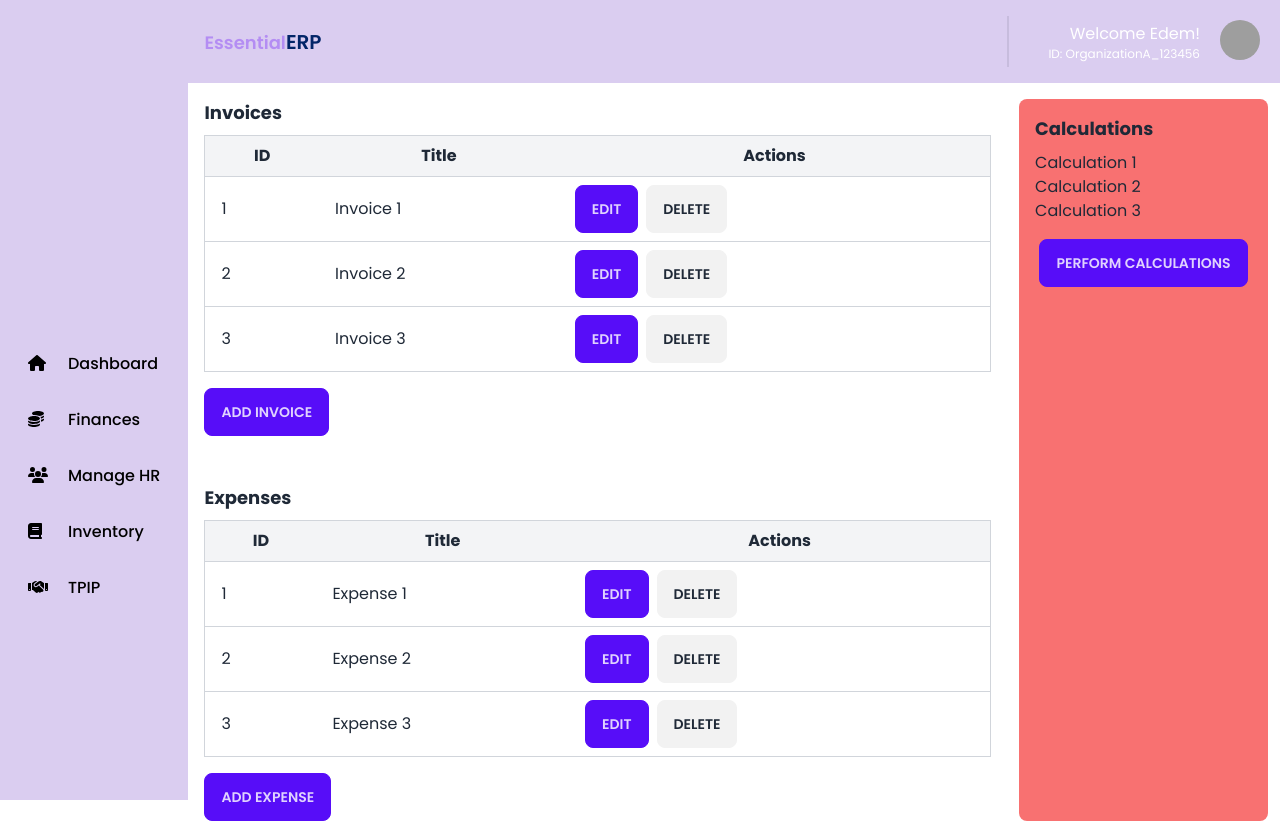
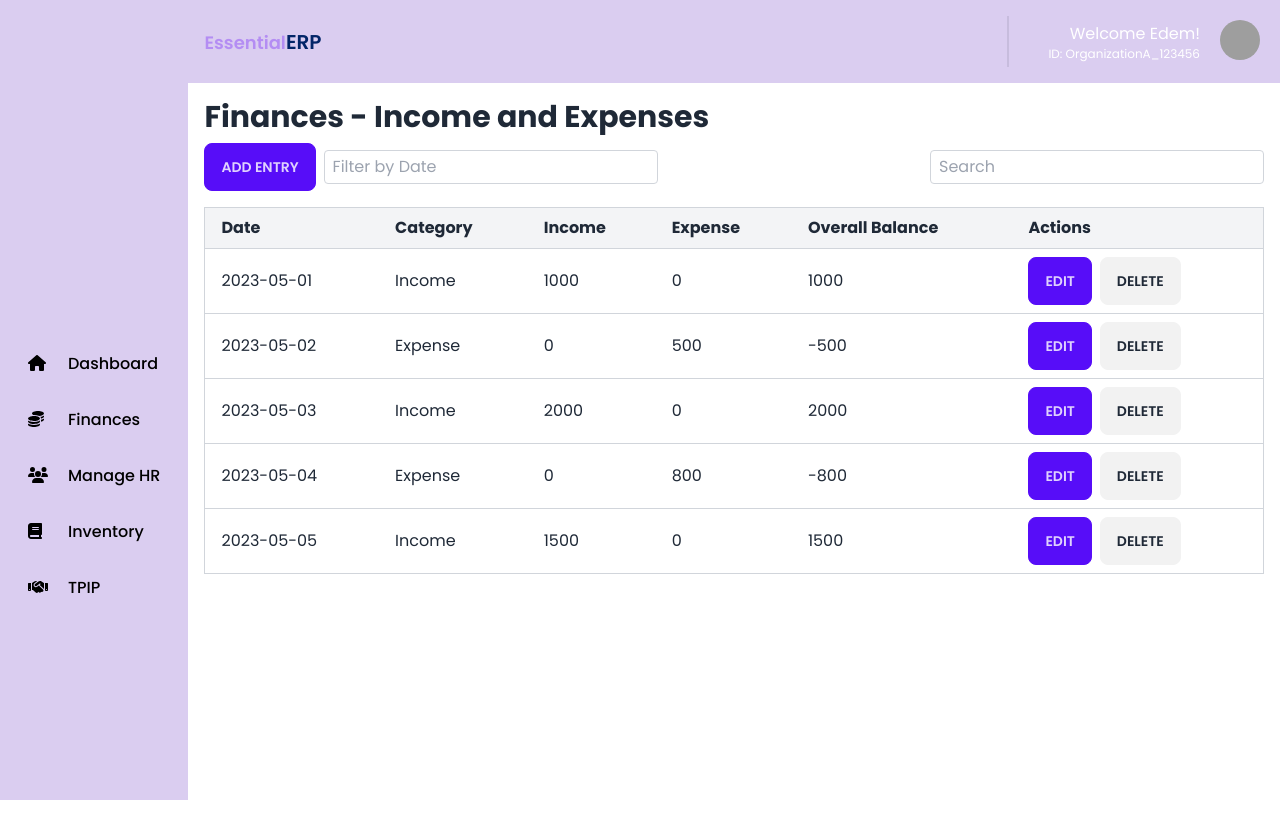
Before and after one commit to Cessation-Code/essentialerp-frontend, a Next.js app: page /dashboard/finances in a window 1280 px wide. After the commit the page ends 800 px from the top, so only its background shows below. Built offline with nearby package versions, Linux system fonts and the light colour scheme; grey boxes are pictures that could not be loaded.

Commit message:
a few touches on the finances page features

```diff
--- a/package.json
+++ b/package.json
@@ -26,8 +26,10 @@
     "postcss-flexbugs-fixes": "^5.0.2",
     "postcss-preset-env": "^8.3.2",
     "react": "^18.2.0",
+    "react-datepicker": "^4.14.1",
     "react-dom": "^18.2.0",
     "react-redux": "^8.1.0",
+    "react-select": "^5.7.3",
     "react-svg": "^16.1.11",
     "typeface-poppins": "^1.1.13",
     "typescript": "5.0.4"
--- a/pages/dashboard/finances/index.js
+++ b/pages/dashboard/finances/index.js
@@ -2,84 +2,204 @@ import React, { useState } from "react";
 import AuthenticatedLayout from "../../../components/layouts/authenticated_layout/authenticated_layout";
 
 const Finance = () => {
-  const [invoices, setInvoices] = useState([
-    { id: 1, title: "Invoice 1" },
-    { id: 2, title: "Invoice 2" },
-    { id: 3, title: "Invoice 3" },
+  const [entries, setEntries] = useState([
+    { id: 1, date: "2023-05-01", category: "Income", income: 1000, expense: 0 },
+    { id: 2, date: "2023-05-02", category: "Expense", income: 0, expense: 500 },
+    { id: 3, date: "2023-05-03", category: "Income", income: 2000, expense: 0 },
+    { id: 4, date: "2023-05-04", category: "Expense", income: 0, expense: 800 },
+    { id: 5, date: "2023-05-05", category: "Income", income: 1500, expense: 0 },
   ]);
 
-  const [expenses, setExpenses] = useState([
-    { id: 1, title: "Expense 1" },
-    { id: 2, title: "Expense 2" },
-    { id: 3, title: "Expense 3" },
-  ]);
+  const [filterDate, setFilterDate] = useState("");
+  const [newEntry, setNewEntry] = useState({
+    id: null,
+    date: "",
+    category: "",
+    income: "",
+    expense: "",
+    editMode: true,
+  });
 
-  const [calculations, setCalculations] = useState([
-    { id: 1, title: "Calculation 1" },
-    { id: 2, title: "Calculation 2" },
-    { id: 3, title: "Calculation 3" },
-  ]);
-
-  const performCalculations = () => {
-    // Perform finance calculations based on invoices and expenses data
-    const totalInvoices = invoices.length;
-    const totalExpenses = expenses.length;
-    const totalCalculations = calculations.length;
-
-    const results = [
-      { id: 1, title: `Total Invoices: ${totalInvoices}` },
-      { id: 2, title: `Total Expenses: ${totalExpenses}` },
-      { id: 3, title: `Total Calculations: ${totalCalculations}` },
-    ];
-
-    setCalculations(results);
+  const addEntry = () => {
+    const newEntryId = entries.length + 1;
+    const entry = { ...newEntry, id: newEntryId };
+    setEntries([...entries, entry]);
+    setNewEntry({ id: null, date: "", category: "", income: "", expense: "", editMode: true });
   };
 
-  const addNewInvoice = () => {
-    const newInvoiceId = invoices.length + 1;
-    const newInvoice = { id: newInvoiceId, title: `Invoice ${newInvoiceId}` };
-    setInvoices([...invoices, newInvoice]);
+  const updateEntry = (id, field, value) => {
+    const updatedEntries = entries.map((entry) => {
+      if (entry.id === id) {
+        return { ...entry, [field]: value };
+      }
+      return entry;
+    });
+    setEntries(updatedEntries);
   };
 
-  const addNewExpense = () => {
-    const newExpenseId = expenses.length + 1;
-    const newExpense = { id: newExpenseId, title: `Expense ${newExpenseId}` };
-    setExpenses([...expenses, newExpense]);
+  const deleteEntry = (id) => {
+    const updatedEntries = entries.filter((entry) => entry.id !== id);
+    setEntries(updatedEntries);
   };
 
-  const deleteInvoice = (id) => {
-    const updatedInvoices = invoices.filter((invoice) => invoice.id !== id);
-    setInvoices(updatedInvoices);
+  const handleFilterChange = (event) => {
+    setFilterDate(event.target.value);
   };
 
-  const deleteExpense = (id) => {
-    const updatedExpenses = expenses.filter((expense) => expense.id !== id);
-    setExpenses(updatedExpenses);
+  const filteredEntries = filterDate ? entries.filter((entry) => entry.date === filterDate) : entries;
+
+  const handleEditEntry = (id) => {
+    const updatedEntries = entries.map((entry) => {
+      if (entry.id === id) {
+        return { ...entry, editMode: true };
+      }
+      return entry;
+    });
+    setEntries(updatedEntries);
+  };
+
+  const handleDoneEntry = (id) => {
+    const updatedEntries = entries.map((entry) => {
+      if (entry.id === id) {
+        return { ...entry, editMode: false };
+      }
+      return entry;
+    });
+    setEntries(updatedEntries);
+  };
+
+  const handleDeleteEntry = (id) => {
+    const updatedEntries = entries.filter((entry) => entry.id !== id);
+    setEntries(updatedEntries);
   };
 
   return (
     <div>
       <AuthenticatedLayout>
         <div className="flex flex-wrap">
-          <div className="w-full md:w-3/4">
-            <div className="bg-white rounded-lg p-4 mb-4 h-{50%} overflow-y-auto">
-              <h3 className="text-lg font-bold mb-2">Invoices</h3>
+          <div className="w-full">
+            <div className="bg-white rounded-lg p-4 mb-4">
+              <h3 className="text-3xl font-bold mb-2">Finances - Income and Expenses</h3>
+              <div className="flex justify-between items-center mb-4">
+                <div>
+                  <button className="btn btn-primary mr-2" onClick={addEntry}>
+                    Add Entry
+                  </button>
+                  <input
+                    type="text"
+                    placeholder="Filter by Date"
+                    className="border border-gray-300 rounded px-2 py-1"
+                    value={filterDate}
+                    onChange={handleFilterChange}
+                  />
+                </div>
+                <input type="text" placeholder="Search" className="border border-gray-300 rounded px-2 py-1" />
+              </div>
+              <div className="overflow-x-auto">
                 <table className="w-full border border-gray-300">
                   <thead>
                     <tr className="bg-gray-100">
-                    <th className="border-b border-gray-300 px-4 py-2">ID</th>
-                    <th className="border-b border-gray-300 px-4 py-2">Title</th>
-                    <th className="border-b border-gray-300 px-4 py-2">Actions</th>
+                      <th className="border-b border-gray-300 px-4 py-2 text-left">Date</th>
+                      <th className="border-b border-gray-300 px-4 py-2 text-left">Category</th>
+                      <th className="border-b border-gray-300 px-4 py-2 text-left">Income</th>
+                      <th className="border-b border-gray-300 px-4 py-2 text-left">Expense</th>
+                      <th className="border-b border-gray-300 px-4 py-2 text-left">Overall Balance</th>
+                      <th className="border-b border-gray-300 px-4 py-2 text-left">Actions</th>
                     </tr>
                   </thead>
                   <tbody>
-                  {invoices.map((invoice) => (
-                    <tr key={invoice.id}>
-                      <td className="border-b border-gray-300 px-4 py-2">{invoice.id}</td>
-                      <td className="border-b border-gray-300 px-4 py-2">{invoice.title}</td>
+                    {filteredEntries.map((entry) => (
+                      <tr key={entry.id}>
                         <td className="border-b border-gray-300 px-4 py-2">
-                        <button className="btn btn-primary mr-2">Edit</button>
-                        <button className="btn btn-danger" onClick={() => deleteInvoice(invoice.id)}>
+                          {entry.editMode ? (
+                            <input
+                              type="text"
+                              className="border border-gray-300 rounded px-2 py-1"
+                              value={entry.date}
+                              onChange={(e) => updateEntry(entry.id, "date", e.target.value)}
+                            />
+                          ) : (
+                            entry.date
+                          )}
+                        </td>
+                        <td className="border-b border-gray-300 px-4 py-2">
+                          {entry.editMode ? (
+                            <select
+                              className="border border-gray-300 rounded px-2 py-1"
+                              value={entry.category}
+                              onChange={(e) => updateEntry(entry.id, "category", e.target.value)}
+                            >
+                              <option value="Income">Income</option>
+                              <option value="Expense">Expense</option>
+                            </select>
+                          ) : (
+                            entry.category
+                          )}
+                        </td>
+                        <td className="border-b border-gray-300 px-4 py-2">
+                          {entry.editMode ? (
+                            <div className="flex">
+                              <button
+                                className="btn btn-primary btn-sm"
+                                onClick={() => updateEntry(entry.id, "income", entry.income + 1)}
+                              >
+                                +
+                              </button>
+                              <input
+                                type="number"
+                                className="border border-gray-300 rounded px-2 py-1 w-16 text-right mx-2"
+                                value={entry.income}
+                                onChange={(e) => updateEntry(entry.id, "income", e.target.value)}
+                              />
+                              <button
+                                className="btn btn-primary btn-sm"
+                                onClick={() => updateEntry(entry.id, "income", entry.income - 1)}
+                              >
+                                -
+                              </button>
+                            </div>
+                          ) : (
+                            entry.income
+                          )}
+                        </td>
+                        <td className="border-b border-gray-300 px-4 py-2">
+                          {entry.editMode ? (
+                            <div className="flex">
+                              <button
+                                className="btn btn-primary btn-sm"
+                                onClick={() => updateEntry(entry.id, "expense", entry.expense + 1)}
+                              >
+                                +
+                              </button>
+                              <input
+                                type="number"
+                                className="border border-gray-300 rounded px-2 py-1 w-16 text-right mx-2"
+                                value={entry.expense}
+                                onChange={(e) => updateEntry(entry.id, "expense", e.target.value)}
+                              />
+                              <button
+                                className="btn btn-primary btn-sm"
+                                onClick={() => updateEntry(entry.id, "expense", entry.expense - 1)}
+                              >
+                                -
+                              </button>
+                            </div>
+                          ) : (
+                            entry.expense
+                          )}
+                        </td>
+                        <td className="border-b border-gray-300 px-4 py-2">{entry.income - entry.expense}</td>
+                        <td className="border-b border-gray-300 px-4 py-2">
+                          {entry.editMode ? (
+                            <button className="btn btn-primary mr-2" onClick={() => handleDoneEntry(entry.id)}>
+                              Done
+                            </button>
+                          ) : (
+                            <button className="btn btn-primary mr-2" onClick={() => handleEditEntry(entry.id)}>
+                              Edit
+                            </button>
+                          )}
+                          <button className="btn btn-danger" onClick={() => handleDeleteEntry(entry.id)}>
                             Delete
                           </button>
                         </td>
@@ -87,52 +207,6 @@ const Finance = () => {
                     ))}
                   </tbody>
                 </table>
-              <button className="btn btn-primary mt-4 ml-auto" onClick={addNewInvoice}>
-                Add Invoice
-              </button>
-            </div>
-            <div className="bg-white rounded-lg p-4 h-{50%} overflow-y-auto">
-              <h3 className="text-lg font-bold mb-2">Expenses</h3>
-              <table className="w-full border border-gray-300">
-                <thead>
-                  <tr className="bg-gray-100">
-                    <th className="border-b border-gray-300 px-4 py-2">ID</th>
-                    <th className="border-b border-gray-300 px-4 py-2">Title</th>
-                    <th className="border-b border-gray-300 px-4 py-2">Actions</th>
-                  </tr>
-                </thead>
-                <tbody>
-                  {expenses.map((expense) => (
-                    <tr key={expense.id}>
-                      <td className="border-b border-gray-300 px-4 py-2">{expense.id}</td>
-                      <td className="border-b border-gray-300 px-4 py-2">{expense.title}</td>
-                      <td className="border-b border-gray-300 px-4 py-2">
-                        <button className="btn btn-primary mr-2">Edit</button>
-                        <button className="btn btn-danger" onClick={() => deleteExpense(expense.id)}>
-                          Delete
-                        </button>
-                      </td>
-                    </tr>
-                  ))}
-                </tbody>
-              </table>
-              <button className="btn btn-primary mt-4 ml-auto" onClick={addNewExpense}>
-                Add Expense
-              </button>
-            </div>
-          </div>
-          <div className="w-full md:w-1/4 my-4 px-3">
-            <div className="bg-red-400 rounded-lg p-4 h-full overflow-y-auto">
-              <h3 className="text-lg font-bold mb-2">Calculations</h3>
-              <ul>
-                {calculations.map((calculation) => (
-                  <li key={calculation.id}>{calculation.title}</li>
-                ))}
-              </ul>
-              <div className="text-center mt-4">
-                <button className="btn btn-primary" onClick={performCalculations}>
-                  Perform Calculations
-                </button>
               </div>
             </div>
           </div>
```
Also changed, not shown: 1 other file (tests, documents, lock files or other folders). Lines whose indentation alone changed are shown as unchanged.
